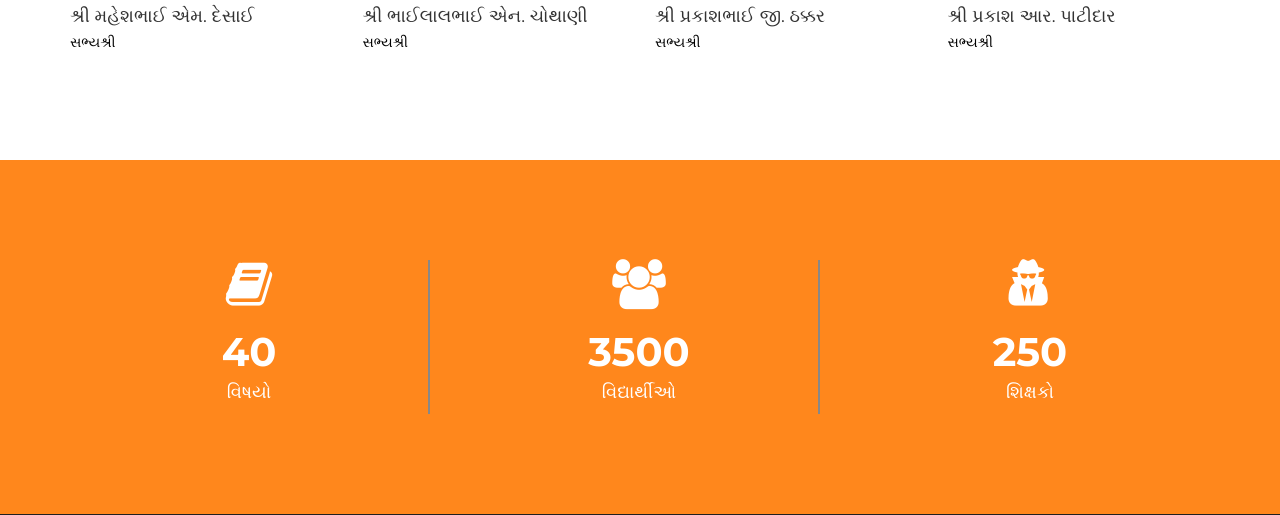
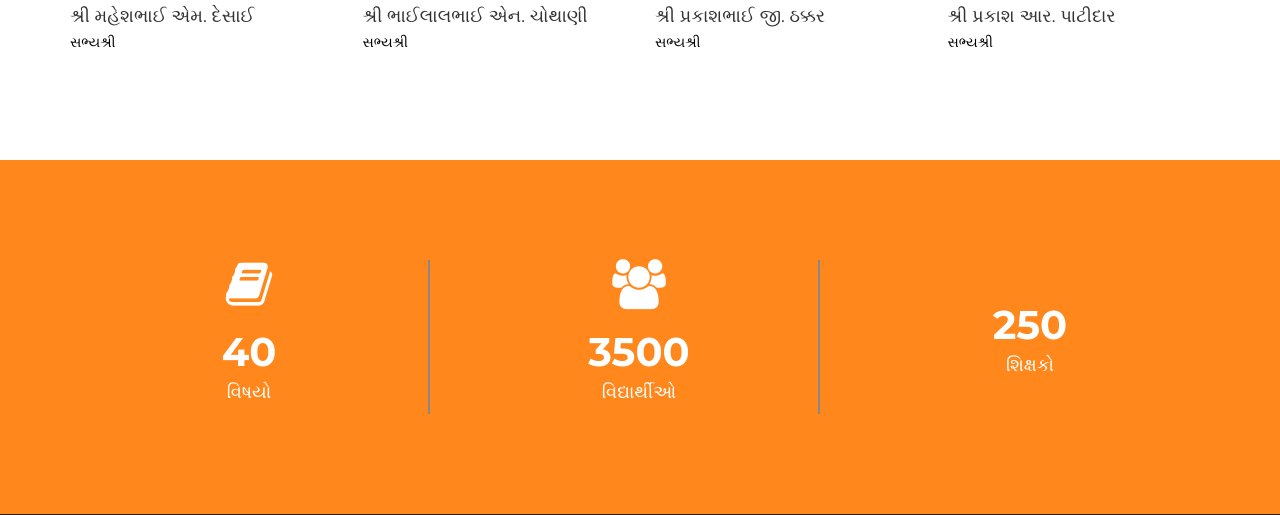
Before and after one commit to uttampatel007/ckm-mundra, a Django app: page / in a window 1280 px wide. Shown: the part 2665-3180 px from the top of the page. Run offline with Django 3.2, Linux system fonts and the light colour scheme; some libraries are stand-ins or nearby versions; grey boxes are pictures that could not be loaded.

Commit message:
index-name-added

```diff
--- a/core/templates/core/index.html
+++ b/core/templates/core/index.html
@@ -356,7 +356,7 @@
                             <!-- Start counter item -->
                             <div class="col-lg-4 col-md-4 col-sm-4">
                                 <div class="mu-abtus-counter-single no-border">
-                                    <span class="fa fa-user-secret"></span>
+                                    <span class="fa fa-chalkboard-teacher"></span>
                                     <h4 class="counter">250</h4>
                                     <p>શિક્ષકો</p>
                                 </div>
```
